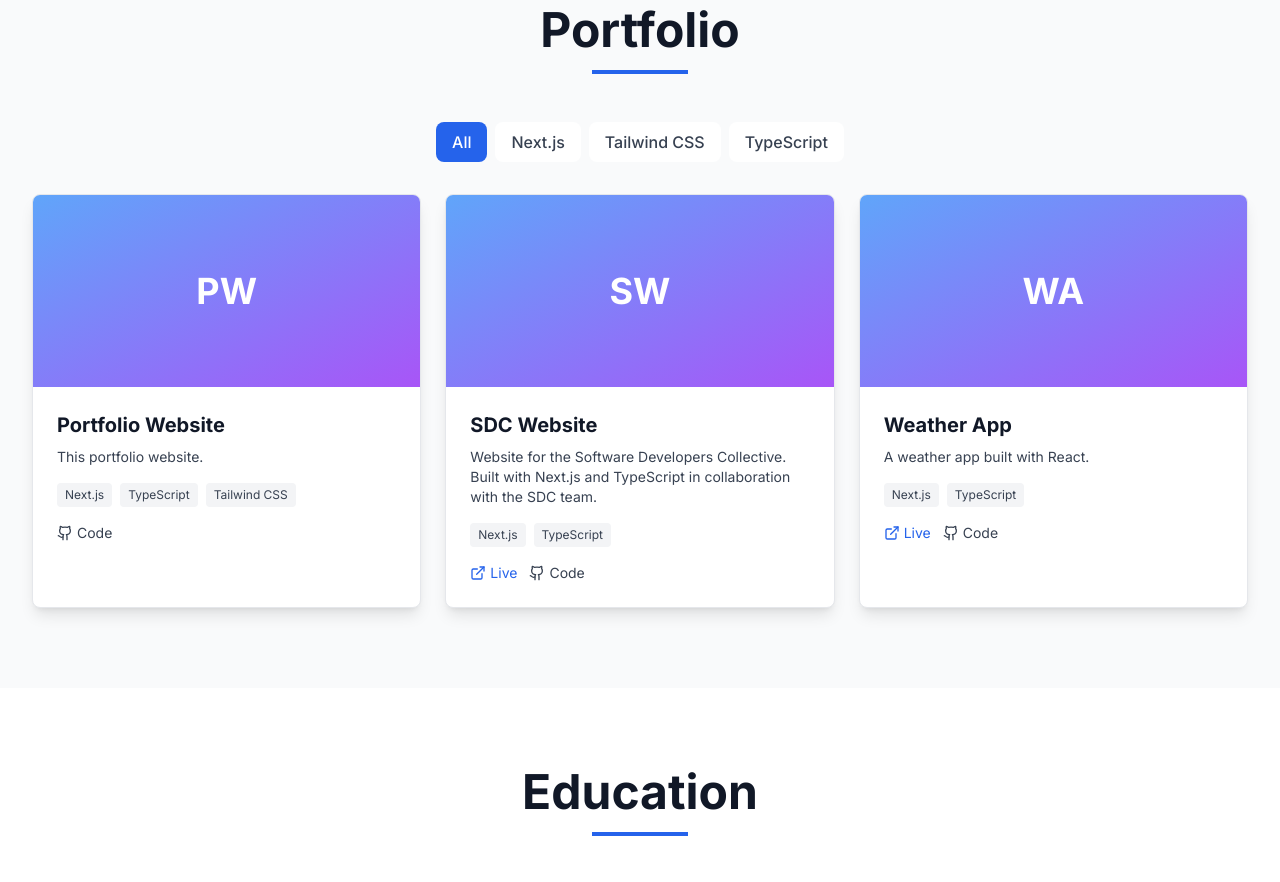
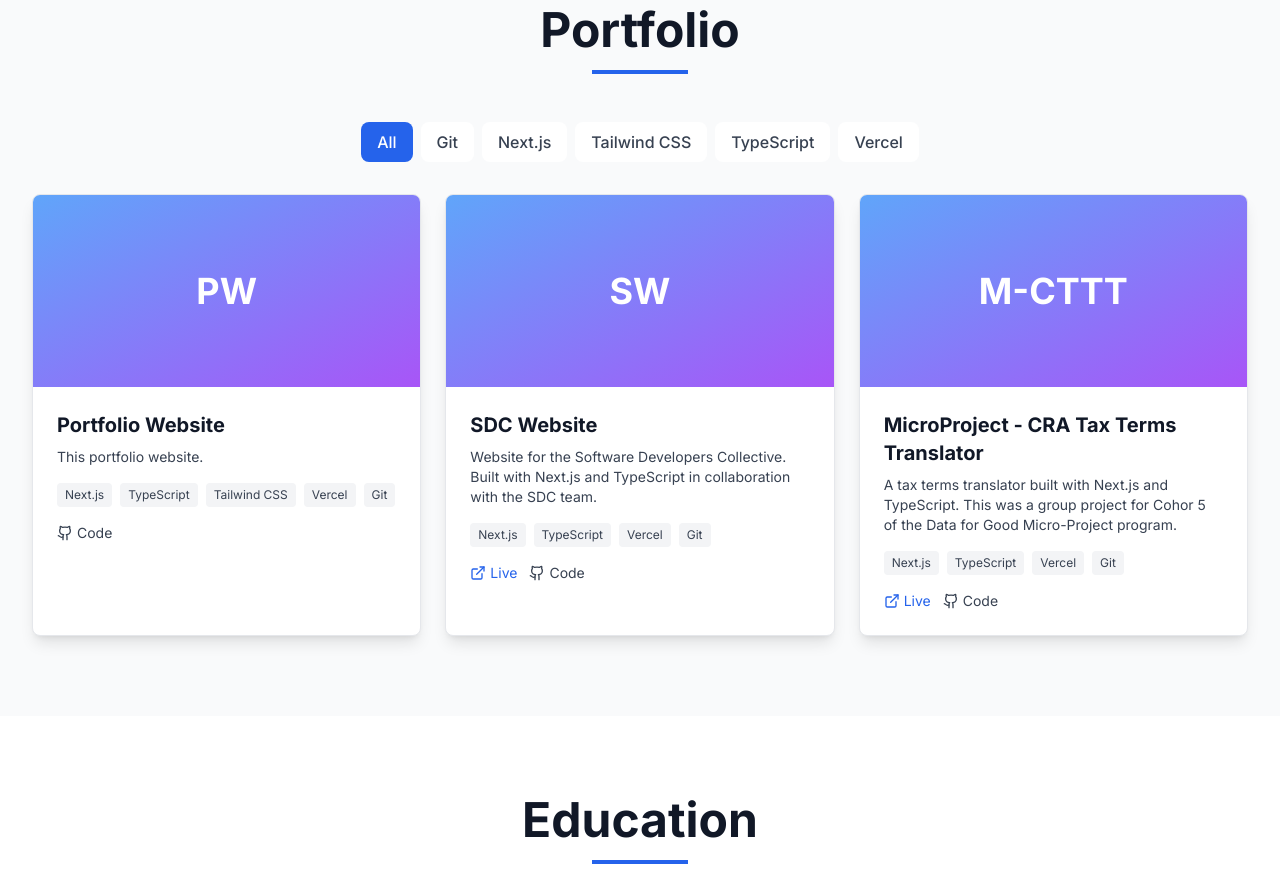
Before and after one commit to ysghaly/Personal-Site, a Next.js app: page / in a window 1280 px wide. Shown: the part 3960-4842 px from the top of the page. Built offline with nearby package versions, Linux system fonts and the light colour scheme.

Commit message:
Updated portfolio, and changed site title

```diff
--- a/src/app/layout.tsx
+++ b/src/app/layout.tsx
@@ -7,8 +7,8 @@ const inter = Inter({ subsets: ["latin"] });
 const GA_MEASUREMENT_ID = "G-HZQCWK4EBV";
 
 export const metadata: Metadata = {
-  title: "Portfolio - Web Developer",
-  description: "Professional portfolio website showcasing projects, skills, and experience",
+  title: "Portfolio - Youssef Ghaly",
+  description: "Professional portfolio website for Youssef Ghaly, showcasing projects, skills, and experience",
 };
 
 export default function RootLayout({
--- a/src/data/personalData.ts
+++ b/src/data/personalData.ts
@@ -140,7 +140,7 @@ export const projects: Project[] = [
     id: '5',
     title: 'Portfolio Website',
     description: 'This portfolio website.',
-    technologies: ['Next.js', 'TypeScript', 'Tailwind CSS'],
+    technologies: ['Next.js', 'TypeScript', 'Tailwind CSS', 'Vercel', 'Git'],
     // projectUrl: 'https://example.com',
     githubUrl: 'https://github.com/ysghaly/Personal-Site'
   },
@@ -148,17 +148,25 @@ export const projects: Project[] = [
     id: '6',
     title: 'SDC Website',
     description: 'Website for the Software Developers Collective. Built with Next.js and TypeScript in collaboration with the SDC team.',
-    technologies: ['Next.js', 'TypeScript'],
+    technologies: ['Next.js', 'TypeScript', 'Vercel', 'Git'],
     projectUrl: 'https://sdc.fyi',
     githubUrl: 'https://github.com/softwaredeveloperscollective/sdc-v3'
   },
+  // {
+  //   id: '7',
+  //   title: 'Weather App',
+  //   description: 'A weather app built with React.',
+  //   technologies: ['Next.js', 'TypeScript'],
+  //   projectUrl: 'https://react-weather-app-af1o.onrender.com/',
+  //   githubUrl: 'https://github.com/ysghaly/react-weather-app'
+  // },
   {
-    id: '7',
-    title: 'Weather App',
-    description: 'A weather app built with React.',
-    technologies: ['Next.js', 'TypeScript'],
-    projectUrl: 'https://react-weather-app-af1o.onrender.com/',
-    githubUrl: 'https://github.com/ysghaly/react-weather-app'
+    id: '8',
+    title: 'MicroProject - CRA Tax Terms Translator',
+    description: 'A tax terms translator built with Next.js and TypeScript. This was a group project for Cohor 5 of the Data for Good Micro-Project program.',
+    technologies: ['Next.js', 'TypeScript', 'Vercel', 'Git'],
+    projectUrl: 'https://microproject-nu.vercel.app/',
+    githubUrl: 'https://github.com/CRA-MicroProject/frontend'
   }
 ];
 
```
